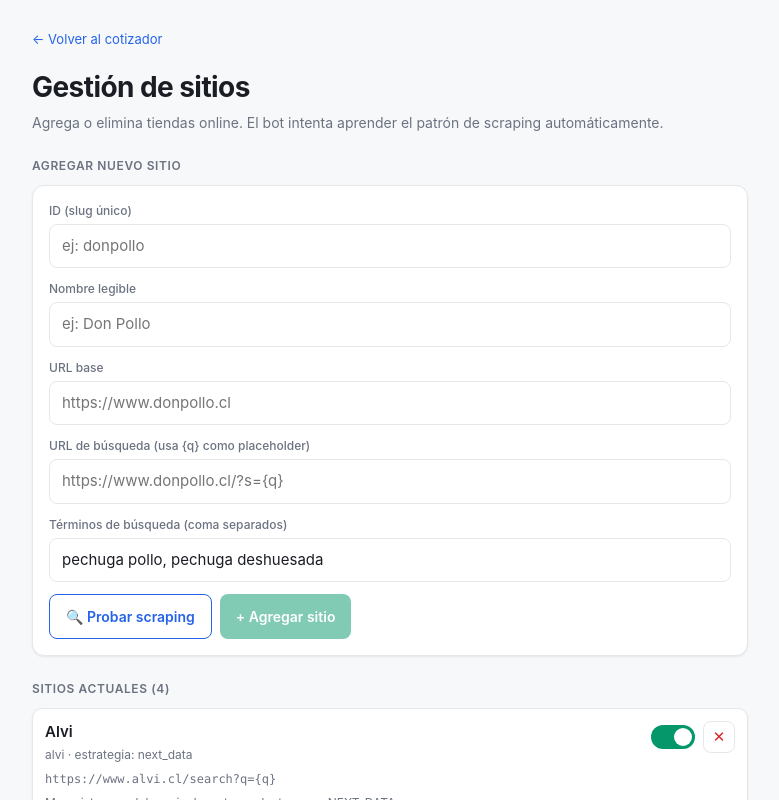
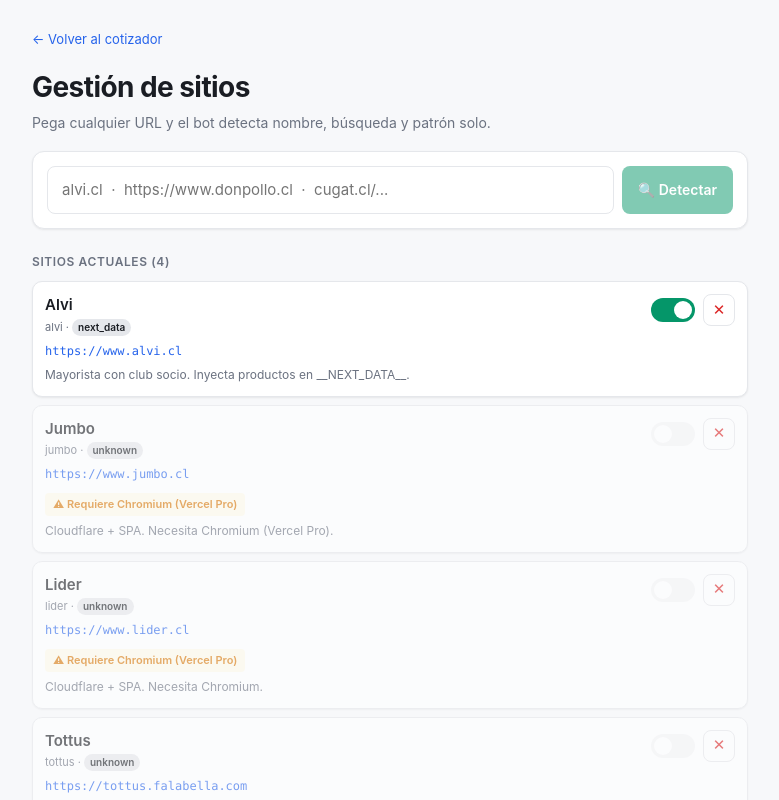
Before and after one commit to dmnavalon/cotizador-pollo, a Next.js app: page /sites in a window 1280 px wide. Shown: the top 800 px of the page, without its empty margins (250-1029 px from the left). Built offline with nearby package versions, Linux system fonts and the light colour scheme.

Commit message:
feat: site discovery inteligente desde una URL

```diff
--- a/app/sites/SitesManager.tsx
+++ b/app/sites/SitesManager.tsx
@@ -3,35 +3,33 @@
 import Link from 'next/link';
 import type { SitesRegistry, SiteConfig, Product } from '@/lib/types';
 
-interface DetectResult {
+interface DiscoveryResult {
+  ok: boolean;
+  name: string;
+  baseUrl: string;
+  searchUrlTemplate: string;
   strategy: string;
   needsChromium: boolean;
   sampleProducts: Product[];
-  rawCandidates: number;
   error: string | null;
+  triedPatterns: { pattern: string; status: number; hasPechuga: boolean; productCount: number }[];
 }
 
 export default function SitesManager({ initial }: { initial: SitesRegistry }) {
   const [sites, setSites] = useState(initial.sites);
   const [busy, setBusy] = useState(false);
   const [msg, setMsg] = useState<string | null>(null);
-
-  // Form para nuevo sitio
-  const [form, setForm] = useState({
-    id: '',
-    name: '',
-    baseUrl: '',
-    searchUrlTemplate: '',
-    queries: 'pechuga pollo, pechuga deshuesada',
-  });
-  const [detect, setDetect] = useState<DetectResult | null>(null);
+  const [url, setUrl] = useState('');
+  const [discovery, setDiscovery] = useState<DiscoveryResult | null>(null);
 
   function authHeaders(): HeadersInit {
     const secret = typeof window !== 'undefined' ? localStorage.getItem('refreshSecret') || '' : '';
-    return secret ? { 'x-refresh-secret': secret, 'Content-Type': 'application/json' } : { 'Content-Type': 'application/json' };
+    return secret
+      ? { 'x-refresh-secret': secret, 'Content-Type': 'application/json' }
+      : { 'Content-Type': 'application/json' };
   }
 
-  async function withAuth<T>(fn: () => Promise<T>): Promise<T | null> {
+  async function withAuth<T>(fn: () => Promise<T>): Promise<T> {
     try {
       return await fn();
     } catch (e) {
@@ -47,33 +45,32 @@
     }
   }
 
-  async function testScrape() {
-    if (!form.baseUrl || !form.searchUrlTemplate) {
-      setMsg('Completa baseUrl y searchUrlTemplate primero.');
+  async function discover() {
+    if (!url.trim()) {
+      setMsg('Pega una URL primero.');
       return;
     }
     setBusy(true);
-    setMsg('🔍 Probando scraping…');
-    setDetect(null);
+    setMsg('🔍 Analizando el sitio…');
+    setDiscovery(null);
     try {
-      const res = await fetch('/api/test-scrape', {
+      const data = await withAuth(async () => {
+        const res = await fetch('/api/discover', {
           method: 'POST',
           headers: authHeaders(),
-        body: JSON.stringify({
-          baseUrl: form.baseUrl,
-          searchUrlTemplate: form.searchUrlTemplate,
-          query: form.queries.split(',')[0]?.trim() || 'pechuga pollo',
-        }),
+          body: JSON.stringify({ url: url.trim() }),
         });
         const data = await res.json();
-      if (!res.ok) throw new Error(data.error || 'Error');
-      setDetect(data);
-      if (data.sampleProducts.length > 0) {
-        setMsg(`✓ Detectados ${data.sampleProducts.length} productos vía estrategia "${data.strategy}".`);
+        if (!res.ok) throw new Error(data.error || `HTTP ${res.status}`);
+        return data as DiscoveryResult;
+      });
+      setDiscovery(data);
+      if (data.ok) {
+        setMsg(`✓ Sitio detectado: "${data.name}" · ${data.sampleProducts.length} productos vía ${data.strategy}.`);
       } else if (data.needsChromium) {
-        setMsg(`⚠ Sitio requiere Chromium (Cloudflare o SPA). No funcionará en Vercel Hobby.`);
+        setMsg(`⚠ "${data.name}" requiere Chromium (Cloudflare o SPA). No se podrá scrapear en Vercel Hobby.`);
       } else {
-        setMsg(`⚠ No se detectaron productos. Estrategia inferida: ${data.strategy}. Puede que el sitio no exponga datos vía HTML.`);
+        setMsg(`⚠ ${data.error || 'No se pudo detectar productos.'}`);
       }
     } catch (e) {
       setMsg('✗ ' + (e as Error).message);
@@ -82,21 +79,19 @@
     }
   }
 
-  async function addSite() {
-    if (!form.id || !form.name) {
-      setMsg('id y name requeridos');
-      return;
-    }
+  async function addDetected() {
+    if (!discovery) return;
+    const id = new URL(discovery.baseUrl).hostname.replace(/^www\./, '').replace(/\./g, '-');
     const newSite: SiteConfig = {
-      id: form.id.toLowerCase().replace(/[^a-z0-9-]/g, '-'),
-      name: form.name,
-      baseUrl: form.baseUrl,
-      searchUrlTemplate: form.searchUrlTemplate,
-      queries: form.queries.split(',').map((q) => q.trim()).filter(Boolean),
-      strategy: (detect?.strategy as any) || 'unknown',
-      needsChromium: !!detect?.needsChromium,
-      enabled: !detect?.needsChromium,
-      notes: detect ? `Auto-detectado: ${detect.strategy}, ${detect.rawCandidates} candidatos` : 'Agregado manualmente',
+      id,
+      name: discovery.name,
+      baseUrl: discovery.baseUrl,
+      searchUrlTemplate: discovery.searchUrlTemplate,
+      queries: ['pechuga pollo', 'pechuga deshuesada'],
+      strategy: discovery.strategy as any,
+      needsChromium: discovery.needsChromium,
+      enabled: !discovery.needsChromium && discovery.ok,
+      notes: `Auto-detectado: ${discovery.strategy}, ${discovery.sampleProducts.length} productos preview`,
     };
     setBusy(true);
     try {
@@ -109,9 +104,9 @@
         if (!res.ok) throw new Error(`HTTP ${res.status}`);
       });
       setSites([...sites.filter((s) => s.id !== newSite.id), newSite]);
-      setForm({ id: '', name: '', baseUrl: '', searchUrlTemplate: '', queries: 'pechuga pollo' });
-      setDetect(null);
-      setMsg(`✓ Sitio "${newSite.name}" agregado. Commit en GitHub disparará redeploy.`);
+      setUrl('');
+      setDiscovery(null);
+      setMsg(`✓ "${newSite.name}" agregado. El próximo cron lo incluye.`);
     } catch (e) {
       setMsg('✗ ' + (e as Error).message);
     } finally {
@@ -120,7 +115,7 @@
   }
 
   async function deleteSite(id: string) {
-    if (!confirm(`¿Eliminar sitio "${id}"?`)) return;
+    if (!confirm(`¿Eliminar "${id}"?`)) return;
     setBusy(true);
     try {
       await withAuth(async () => {
@@ -128,7 +123,7 @@
         if (!res.ok) throw new Error(`HTTP ${res.status}`);
       });
       setSites(sites.filter((s) => s.id !== id));
-      setMsg(`✓ Sitio eliminado.`);
+      setMsg(`✓ Eliminado.`);
     } catch (e) {
       setMsg('✗ ' + (e as Error).message);
     } finally {
@@ -159,45 +154,82 @@
     <main className="wrap">
       <Link href="/" className="back">← Volver al cotizador</Link>
       <h1>Gestión de sitios</h1>
-      <p className="sub">Agrega o elimina tiendas online. El bot intenta aprender el patrón de scraping automáticamente.</p>
+      <p className="sub">Pega cualquier URL y el bot detecta nombre, búsqueda y patrón solo.</p>
 
-      <h2>Agregar nuevo sitio</h2>
-      <div className="form">
-        <label>
-          <span className="lab">ID (slug único)</span>
-          <input value={form.id} onChange={(e) => setForm({ ...form, id: e.target.value })} placeholder="ej: donpollo" />
-        </label>
-        <label>
-          <span className="lab">Nombre legible</span>
-          <input value={form.name} onChange={(e) => setForm({ ...form, name: e.target.value })} placeholder="ej: Don Pollo" />
-        </label>
-        <label>
-          <span className="lab">URL base</span>
-          <input value={form.baseUrl} onChange={(e) => setForm({ ...form, baseUrl: e.target.value })} placeholder="https://www.donpollo.cl" />
-        </label>
-        <label>
-          <span className="lab">URL de búsqueda (usa {'{q}'} como placeholder)</span>
-          <input value={form.searchUrlTemplate} onChange={(e) => setForm({ ...form, searchUrlTemplate: e.target.value })} placeholder="https://www.donpollo.cl/?s={q}" />
-        </label>
-        <label>
-          <span className="lab">Términos de búsqueda (coma separados)</span>
-          <input value={form.queries} onChange={(e) => setForm({ ...form, queries: e.target.value })} />
-        </label>
-        <div className="btns">
-          <button onClick={testScrape} disabled={busy} className="btn outline">🔍 Probar scraping</button>
-          <button onClick={addSite} disabled={busy || !form.id} className="btn primary">+ Agregar sitio</button>
+      <div className="adder">
+        <div className="adder-input">
+          <input
+            value={url}
+            onChange={(e) => setUrl(e.target.value)}
+            onKeyDown={(e) => e.key === 'Enter' && !busy && discover()}
+            placeholder="alvi.cl  ·  https://www.donpollo.cl  ·  cugat.cl/..."
+            autoComplete="off"
+            autoCapitalize="off"
+            spellCheck={false}
+          />
+          <button onClick={discover} disabled={busy || !url.trim()} className="btn primary">
+            {busy ? '⏳' : '🔍 Detectar'}
+          </button>
         </div>
-        {msg && <div className={`msg ${msg.startsWith('✗') ? 'err' : msg.startsWith('⚠') ? 'warn' : 'ok'}`}>{msg}</div>}
+        {msg && (
+          <div className={`msg ${msg.startsWith('✗') ? 'err' : msg.startsWith('⚠') ? 'warn' : 'ok'}`}>
+            {msg}
+          </div>
+        )}
 
-        {detect && detect.sampleProducts.length > 0 && (
+        {discovery && (
+          <div className="discovery">
+            <div className="d-row">
+              <span className="d-lab">Nombre</span>
+              <span className="d-val"><b>{discovery.name}</b></span>
+            </div>
+            <div className="d-row">
+              <span className="d-lab">URL base</span>
+              <span className="d-val mono">{discovery.baseUrl}</span>
+            </div>
+            <div className="d-row">
+              <span className="d-lab">Búsqueda</span>
+              <span className="d-val mono">{discovery.searchUrlTemplate.replace(discovery.baseUrl, '')}</span>
+            </div>
+            <div className="d-row">
+              <span className="d-lab">Estrategia</span>
+              <span className="d-val">
+                <span className={`pill ${discovery.ok ? 'ok' : 'warn'}`}>{discovery.strategy}</span>
+                {discovery.needsChromium && <span className="pill warn">needsChromium</span>}
+              </span>
+            </div>
+
+            {discovery.sampleProducts.length > 0 && (
               <div className="preview">
-            <div className="preview-title">Productos detectados (preview):</div>
-            {detect.sampleProducts.map((p, i) => (
+                <div className="preview-title">Productos encontrados ({discovery.sampleProducts.length})</div>
+                {discovery.sampleProducts.map((p, i) => (
                   <div key={i} className="preview-prod">
                     <div className="pn">{p.name}</div>
-                <div className="pp">{p.brand} · {p.format} · <b>${p.bestPricePerKg.toLocaleString('es-CL')}/kg</b></div>
+                    <div className="pp">
+                      {p.brand} · {p.format} · <b>${p.bestPricePerKg.toLocaleString('es-CL')}/kg</b>
+                    </div>
                   </div>
                 ))}
+              </div>
+            )}
+
+            <details className="tries">
+              <summary>Ver patrones probados ({discovery.triedPatterns.length})</summary>
+              <div className="tries-list">
+                {discovery.triedPatterns.map((t, i) => (
+                  <div key={i} className={`try ${t.hasPechuga ? 'good' : 'meh'}`}>
+                    <span className="mono">{t.pattern}</span>
+                    <span className="muted">
+                      {t.status || 'fail'}{t.hasPechuga ? ' · 🎯' : ''}{t.productCount ? ` · ${t.productCount} productos` : ''}
+                    </span>
+                  </div>
+                ))}
+              </div>
+            </details>
+
+            <button onClick={addDetected} disabled={busy} className="btn primary big">
+              + Agregar "{discovery.name}"
+            </button>
           </div>
         )}
       </div>
@@ -209,7 +241,9 @@
             <div className="site-head">
               <div>
                 <div className="site-name">{s.name}</div>
-                <div className="site-id">{s.id} · estrategia: {s.strategy}</div>
+                <div className="site-id">
+                  {s.id} · <span className="pill small">{s.strategy}</span>
+                </div>
               </div>
               <div className="site-actions">
                 <label className="switch">
@@ -221,11 +255,17 @@
                   />
                   <span className="slider" />
                 </label>
-                <button onClick={() => deleteSite(s.id)} disabled={busy} className="btn-del">✕</button>
+                <button onClick={() => deleteSite(s.id)} disabled={busy} className="btn-del">
+                  ✕
+                </button>
               </div>
             </div>
-            <div className="site-url">{s.searchUrlTemplate}</div>
-            {s.needsChromium && <div className="warn-pill">⚠ Requiere Chromium (no soportado en Hobby)</div>}
+            <a href={s.searchUrlTemplate.replace('{q}', 'pechuga')} target="_blank" rel="noopener" className="site-url">
+              {s.baseUrl}
+            </a>
+            {s.needsChromium && (
+              <div className="warn-pill">⚠ Requiere Chromium (Vercel Pro)</div>
+            )}
             {s.notes && <div className="site-notes">{s.notes}</div>}
           </div>
         ))}
@@ -243,34 +283,52 @@
 .sub { color: var(--muted); margin: 0 0 18px; font-size: 14px; }
 h2 { font-size: 12px; margin: 24px 0 10px; color: var(--muted); font-weight: 600; text-transform: uppercase; letter-spacing: 0.05em; }
 
-.form { background: var(--card); border: 1px solid var(--border); border-radius: 12px; padding: 16px; box-shadow: var(--shadow); display: flex; flex-direction: column; gap: 12px; }
-.form label { display: flex; flex-direction: column; gap: 4px; }
-.form .lab { font-size: 12px; color: var(--muted); font-weight: 500; }
-.btns { display: flex; gap: 8px; flex-wrap: wrap; }
-.btn { padding: 11px 16px; border-radius: 8px; border: none; font-weight: 600; font-size: 14px; cursor: pointer; flex: 1; }
+.adder { background: var(--card); border: 1px solid var(--border); border-radius: 12px; padding: 14px; box-shadow: var(--shadow); display: flex; flex-direction: column; gap: 12px; }
+.adder-input { display: flex; gap: 8px; }
+.adder-input input { flex: 1; padding: 12px 14px; font-size: 15px; }
+.btn { padding: 12px 16px; border-radius: 8px; border: none; font-weight: 600; font-size: 14px; cursor: pointer; white-space: nowrap; }
 .btn.primary { background: var(--good); color: #fff; }
 .btn.primary:hover:not(:disabled) { background: #047857; }
-.btn.outline { background: transparent; border: 1px solid var(--accent); color: var(--accent); }
+.btn.primary.big { width: 100%; padding: 14px; font-size: 15px; }
 .btn:disabled { opacity: 0.5; cursor: not-allowed; }
+
 .msg { font-size: 13px; padding: 10px 12px; border-radius: 6px; }
 .msg.ok { background: var(--good-bg); color: var(--good); }
 .msg.warn { background: var(--warn-bg); color: var(--warn); }
 .msg.err { background: #fef2f2; color: var(--bad); }
 
-.preview { background: var(--card-hi); border-radius: 8px; padding: 12px; }
-.preview-title { font-size: 12px; color: var(--muted); font-weight: 600; margin-bottom: 8px; text-transform: uppercase; letter-spacing: 0.04em; }
-.preview-prod { padding: 8px 0; border-bottom: 1px solid var(--border); }
+.discovery { background: var(--card-hi); border-radius: 10px; padding: 12px; display: flex; flex-direction: column; gap: 8px; }
+.d-row { display: grid; grid-template-columns: 90px 1fr; gap: 8px; align-items: center; font-size: 13px; }
+.d-lab { color: var(--muted); font-weight: 500; }
+.d-val { word-break: break-all; }
+.d-val .pill { margin-right: 4px; }
+.mono { font-family: ui-monospace, SFMono-Regular, Menlo, monospace; font-size: 12px; }
+.pill { display: inline-block; background: var(--border); color: var(--text); padding: 2px 8px; border-radius: 999px; font-size: 11px; font-weight: 600; }
+.pill.ok { background: var(--good-bg); color: var(--good); }
+.pill.warn { background: var(--warn-bg); color: var(--warn); }
+.pill.small { font-size: 10px; padding: 1px 6px; }
+
+.preview { background: var(--card); border: 1px solid var(--border); border-radius: 8px; padding: 10px 12px; margin-top: 4px; }
+.preview-title { font-size: 11px; color: var(--muted); font-weight: 600; margin-bottom: 8px; text-transform: uppercase; letter-spacing: 0.04em; }
+.preview-prod { padding: 6px 0; border-bottom: 1px solid var(--border); }
 .preview-prod:last-child { border-bottom: none; }
-.pn { font-size: 14px; font-weight: 600; }
-.pp { font-size: 12px; color: var(--muted); margin-top: 2px; }
+.pn { font-size: 13px; font-weight: 600; }
+.pp { font-size: 11px; color: var(--muted); margin-top: 2px; }
+
+.tries summary { cursor: pointer; font-size: 12px; color: var(--muted); padding: 6px 0; }
+.tries-list { display: flex; flex-direction: column; gap: 4px; padding: 8px 10px; background: var(--card); border-radius: 6px; }
+.try { display: flex; justify-content: space-between; gap: 8px; font-size: 11px; padding: 4px 0; }
+.try.good { color: var(--good); font-weight: 600; }
+.try.meh { color: var(--muted); }
+.muted { color: var(--muted); }
 
 .sites { display: flex; flex-direction: column; gap: 8px; }
 .site { background: var(--card); border: 1px solid var(--border); border-radius: 10px; padding: 12px; box-shadow: var(--shadow); }
 .site.disabled { opacity: 0.6; }
 .site-head { display: flex; justify-content: space-between; align-items: flex-start; gap: 12px; margin-bottom: 6px; }
 .site-name { font-weight: 600; font-size: 15px; }
-.site-id { color: var(--muted); font-size: 12px; margin-top: 2px; }
-.site-url { color: var(--muted); font-size: 12px; word-break: break-all; font-family: ui-monospace, SFMono-Regular, Menlo, monospace; }
+.site-id { color: var(--muted); font-size: 11px; margin-top: 2px; }
+.site-url { color: var(--accent); font-size: 12px; word-break: break-all; font-family: ui-monospace, SFMono-Regular, Menlo, monospace; display: block; margin: 4px 0; }
 .site-notes { color: var(--muted); font-size: 12px; margin-top: 6px; }
 .warn-pill { display: inline-block; background: var(--warn-bg); color: var(--warn); padding: 3px 8px; border-radius: 4px; font-size: 11px; font-weight: 600; margin-top: 6px; }
 .site-actions { display: flex; align-items: center; gap: 8px; }
@@ -287,6 +345,5 @@
 @media (min-width: 640px) {
   .wrap { padding: 28px 22px; }
   h1 { font-size: 28px; }
-  .btn { flex: 0 0 auto; }
 }
 `;
--- /dev/null
+++ b/lib/discover.ts
@@ -0,0 +1,181 @@
+import type { Product, SiteConfig } from './types';
+import { autoDetectSite } from './scrapers/generic';
+
+const UA =
+  'Mozilla/5.0 (Macintosh; Intel Mac OS X 10_15_7) AppleWebKit/537.36 (KHTML, like Gecko) Chrome/124.0.0.0 Safari/537.36';
+
+const DEFAULT_HEADERS: HeadersInit = {
+  'User-Agent': UA,
+  Accept: 'text/html,application/xhtml+xml',
+  'Accept-Language': 'es-CL,es;q=0.9',
+};
+
+/**
+ * Acepta cualquier formato razonable y devuelve una URL absoluta válida.
+ * Ejemplos:
+ *  - "alvi.cl" → "https://www.alvi.cl"
+ *  - "www.alvi.cl/" → "https://www.alvi.cl"
+ *  - "https://alvi.cl/search?q=foo" → "https://www.alvi.cl"
+ */
+export function normalizeUrl(raw: string): { baseUrl: string; origin: string; hostname: string } {
+  let s = raw.trim();
+  if (!s) throw new Error('URL vacía');
+  // Quitar fragment y query (queremos base)
+  s = s.replace(/^https?:\/\//, '');
+  s = s.replace(/^\/\//, '');
+  // Tomar solo el host
+  s = s.split('/')[0];
+  // Agregar www si no tiene (la mayoría de Chilean retail lo requiere)
+  if (!/^www\./i.test(s) && s.split('.').length === 2) {
+    s = 'www.' + s;
+  }
+  const origin = `https://${s}`;
+  return { baseUrl: origin, origin, hostname: s };
+}
+
+/**
+ * Plantillas comunes de URL de búsqueda en sitios chilenos.
+ * El orden importa: prueba primero las más probables.
+ */
+const SEARCH_PATTERNS = [
+  '/search?q={q}',
+  '/search?s={q}',
+  '/?s={q}', // WordPress
+  '/?ft={q}', // VTEX raíz
+  '/buscapagina?ft={q}', // VTEX (Jumbo, Alvi viejos, etc.)
+  '/buscar?q={q}',
+  '/buscar?s={q}',
+  '/busqueda?q={q}',
+  '/catalogsearch/result/?q={q}', // Magento
+  '/search?Ntt={q}', // Endeca / Falabella
+  '/products?q={q}', // Shopify
+  '/collections/all?q={q}', // Shopify alt
+];
+
+interface DiscoveryResult {
+  ok: boolean;
+  name: string;
+  baseUrl: string;
+  searchUrlTemplate: string;
+  strategy: SiteConfig['strategy'];
+  needsChromium: boolean;
+  sampleProducts: Product[];
+  error: string | null;
+  triedPatterns: { pattern: string; status: number; hasPechuga: boolean; productCount: number }[];
+}
+
+/**
+ * Descubre todo lo necesario para scrapear un sitio a partir solo de una URL.
+ * Intenta múltiples patrones de búsqueda comunes hasta encontrar uno que
+ * devuelva productos relevantes.
+ */
+export async function discoverSite(rawUrl: string, query = 'pechuga pollo'): Promise<DiscoveryResult> {
+  const { baseUrl, hostname } = normalizeUrl(rawUrl);
+
+  // 1) Sacar nombre del sitio
+  let name = hostname.replace(/^www\./, '').split('.')[0];
+  try {
+    const res = await fetch(baseUrl, { headers: DEFAULT_HEADERS, signal: AbortSignal.timeout(8000) });
+    if (res.ok) {
+      const html = await res.text();
+      const og =
+        html.match(/<meta[^>]+property=["']og:site_name["'][^>]+content=["']([^"']+)["']/i)?.[1] ||
+        html.match(/<meta[^>]+content=["']([^"']+)["'][^>]+property=["']og:site_name["']/i)?.[1];
+      const title = html.match(/<title[^>]*>([^<]+)<\/title>/i)?.[1];
+      const candidate = og || title || name;
+      // Limpiar nombres como "Inicio | Tienda X" → "Tienda X"
+      name = candidate
+        .replace(/^(inicio|home|bienvenidos?)\s*[\|\-–»]\s*/i, '')
+        .replace(/\s*[\|\-–»]\s*(inicio|home|tienda online|supermercado).*$/i, '')
+        .trim()
+        .slice(0, 50);
+      if (!name) name = hostname.replace(/^www\./, '').split('.')[0];
+    }
+  } catch {}
+
+  // 2) Probar patrones de búsqueda en paralelo (timeout corto por patrón)
+  const tries = await Promise.all(
+    SEARCH_PATTERNS.map(async (pattern) => {
+      const tmpl = `${baseUrl}${pattern}`;
+      const url = tmpl.replace('{q}', encodeURIComponent(query));
+      try {
+        const res = await fetch(url, {
+          headers: DEFAULT_HEADERS,
+          signal: AbortSignal.timeout(7000),
+          redirect: 'follow',
+        });
+        const html = res.ok ? await res.text() : '';
+        const pechugaMatches = (html.match(/pechuga/gi) || []).length;
+        const hasPrice = /\$\s?\d{2,}/.test(html);
+        return {
+          pattern,
+          tmpl,
+          status: res.status,
+          hasPechuga: pechugaMatches > 0,
+          score: pechugaMatches * (hasPrice ? 3 : 1),
+          html: pechugaMatches > 0 ? html : '',
+        };
+      } catch (e) {
+        return { pattern, tmpl, status: 0, hasPechuga: false, score: 0, html: '' };
+      }
+    })
+  );
+
+  // Ordenar por score y probar el mejor con autoDetectSite
+  const ranked = tries.filter((t) => t.score > 0).sort((a, b) => b.score - a.score);
+  const summary = tries.map((t) => ({
+    pattern: t.pattern,
+    status: t.status,
+    hasPechuga: t.hasPechuga,
+    productCount: 0,
+  }));
+
+  if (ranked.length === 0) {
+    return {
+      ok: false,
+      name,
+      baseUrl,
+      searchUrlTemplate: `${baseUrl}/search?q={q}`,
+      strategy: 'unknown',
+      needsChromium: false,
+      sampleProducts: [],
+      error: 'No se encontró ningún patrón de búsqueda que devuelva productos con "pechuga". Puede que el sitio use SPA pura o esté tras Cloudflare.',
+      triedPatterns: summary,
+    };
+  }
+
+  // Intentar parsear con cada patrón rankeado hasta que uno devuelva productos válidos
+  for (const winner of ranked.slice(0, 3)) {
+    const detection = await autoDetectSite(baseUrl, winner.tmpl, query);
+    const idx = summary.findIndex((s) => s.pattern === winner.pattern);
+    if (idx >= 0) summary[idx].productCount = detection.sampleProducts.length;
+    if (detection.sampleProducts.length > 0 || detection.strategy !== 'unknown') {
+      return {
+        ok: detection.sampleProducts.length > 0,
+        name,
+        baseUrl,
+        searchUrlTemplate: winner.tmpl,
+        strategy: detection.strategy,
+        needsChromium: detection.needsChromium,
+        sampleProducts: detection.sampleProducts,
+        error:
+          detection.sampleProducts.length === 0
+            ? `Patrón encontrado pero no se pudieron extraer productos (estrategia: ${detection.strategy}). ${detection.needsChromium ? 'Probable Cloudflare / SPA.' : ''}`
+            : null,
+        triedPatterns: summary,
+      };
+    }
+  }
+
+  return {
+    ok: false,
+    name,
+    baseUrl,
+    searchUrlTemplate: ranked[0].tmpl,
+    strategy: 'unknown',
+    needsChromium: true,
+    sampleProducts: [],
+    error: 'Se encontraron patrones con resultados pero no se pudieron parsear (probable SPA). Necesita Chromium.',
+    triedPatterns: summary,
+  };
+}
```
Also changed, not shown: app/api/discover/route.ts (added, +21 -0 lines), 1 other file (tests, documents, lock files or other folders). Lines whose indentation alone changed are shown as unchanged.
